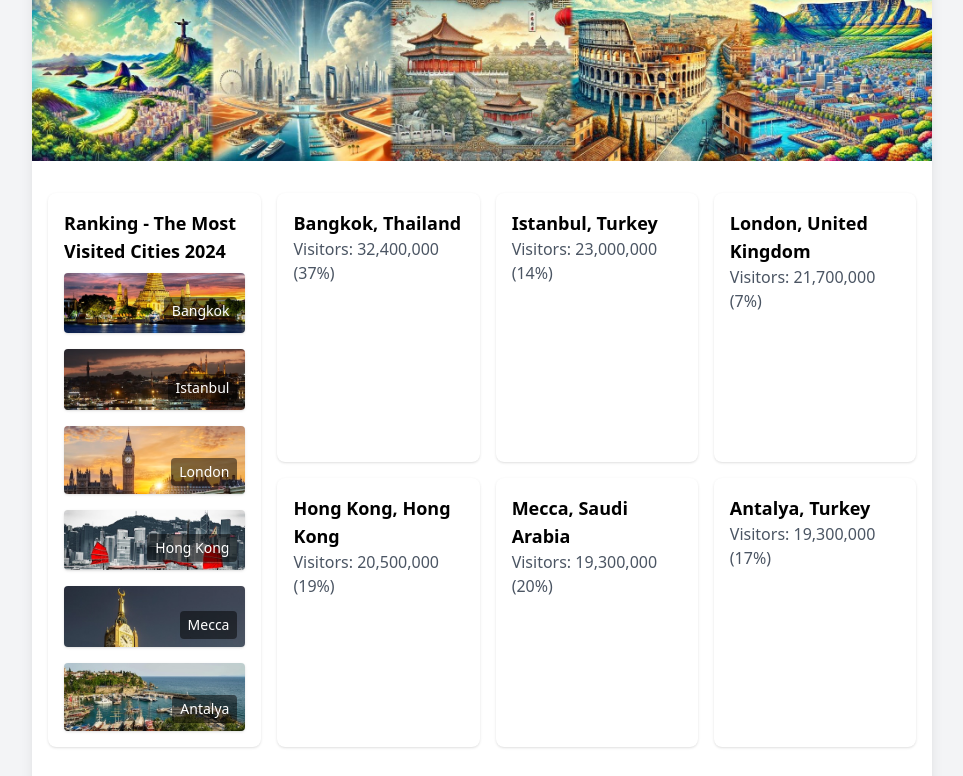
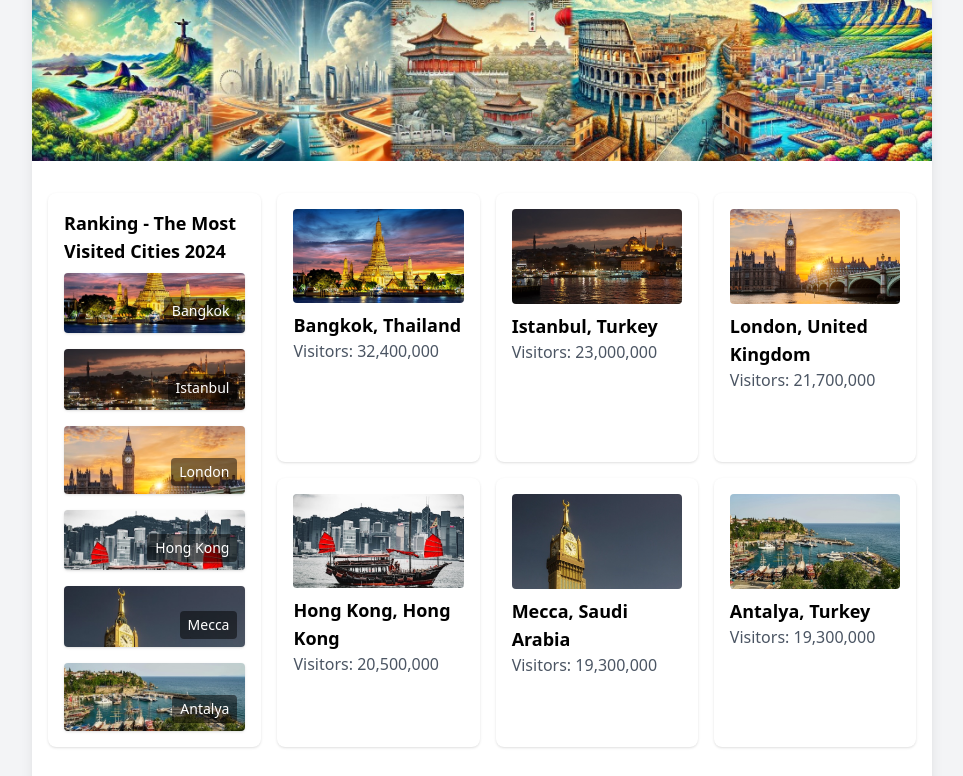
Before and after one commit to Grigory-Vladimiro/cities_in_the_world, a plain HTML site: page index.html in a window 1280 px wide. Shown: the top 776 px of the page, without its empty margins (158-1121 px from the left). Drawn offline with nearby package versions, Linux system fonts and the light colour scheme.

Commit message:
body_imgs_at_grid

```diff
--- a/index.html
+++ b/index.html
@@ -29,13 +29,10 @@
     </section>
 
     <main class="py-8 px-4">
-
       <section class="flex space-x-4 mb-8">
-
         <div class="w-1/4 bg-white shadow p-4 rounded-lg">
           <h3 class="font-bold text-lg mb-2">Ranking - The Most Visited Cities 2024</h3>
           <div class="space-y-4">
-
             <div class="relative">
               <img src="./imgs/bangkok_ranking.JPG" alt="Bangkok" class="w-full h-auto rounded shadow">
               <p class="absolute bottom-2 right-2 text-white text-sm bg-black bg-opacity-50 px-2 py-1 rounded">Bangkok</p>
@@ -63,30 +60,37 @@
           </div>
         </div>
 
+        <!-- Грид с изображениями -->
         <div class="grid grid-cols-3 gap-4 w-3/4">
           <div class="bg-white shadow p-4 rounded-lg">
+            <img src="./imgs/bangkok_body.JPG" alt="Bangkok Image" class="w-full h-auto rounded mb-2">
             <h3 class="font-bold text-lg">Bangkok, Thailand</h3>
-            <p class="text-gray-600">Visitors: 32,400,000 (37%)</p>
+            <p class="text-gray-600">Visitors: 32,400,000</p>
           </div>
           <div class="bg-white shadow p-4 rounded-lg">
+            <img src="./imgs/istanbul_body.JPG" alt="Istanbul Image" class="w-full h-auto rounded mb-2">
             <h3 class="font-bold text-lg">Istanbul, Turkey</h3>
-            <p class="text-gray-600">Visitors: 23,000,000 (14%)</p>
+            <p class="text-gray-600">Visitors: 23,000,000</p>
           </div>
           <div class="bg-white shadow p-4 rounded-lg">
+            <img src="./imgs/london_body.JPG" alt="London Image" class="w-full h-auto rounded mb-2">
             <h3 class="font-bold text-lg">London, United Kingdom</h3>
-            <p class="text-gray-600">Visitors: 21,700,000 (7%)</p>
+            <p class="text-gray-600">Visitors: 21,700,000</p>
           </div>
           <div class="bg-white shadow p-4 rounded-lg">
+            <img src="./imgs/hong_kong_body.JPG" alt="Hong Kong Image" class="w-full h-auto rounded mb-2">
             <h3 class="font-bold text-lg">Hong Kong, Hong Kong</h3>
-            <p class="text-gray-600">Visitors: 20,500,000 (19%)</p>
+            <p class="text-gray-600">Visitors: 20,500,000</p>
           </div>
           <div class="bg-white shadow p-4 rounded-lg">
+            <img src="./imgs/mecca_body.JPG" alt="Mecca Image" class="w-full h-auto rounded mb-2">
             <h3 class="font-bold text-lg">Mecca, Saudi Arabia</h3>
-            <p class="text-gray-600">Visitors: 19,300,000 (20%)</p>
+            <p class="text-gray-600">Visitors: 19,300,000</p>
           </div>
           <div class="bg-white shadow p-4 rounded-lg">
+            <img src="./imgs/antalya_body.JPG" alt="Antalya Image" class="w-full h-auto rounded mb-2">
             <h3 class="font-bold text-lg">Antalya, Turkey</h3>
-            <p class="text-gray-600">Visitors: 19,300,000 (17%)</p>
+            <p class="text-gray-600">Visitors: 19,300,000</p>
           </div>
         </div>
       </section>
```
Also changed, not shown: imgs/london_body.JPG (renamed from imgs/london_bodyJPG.JPG).
